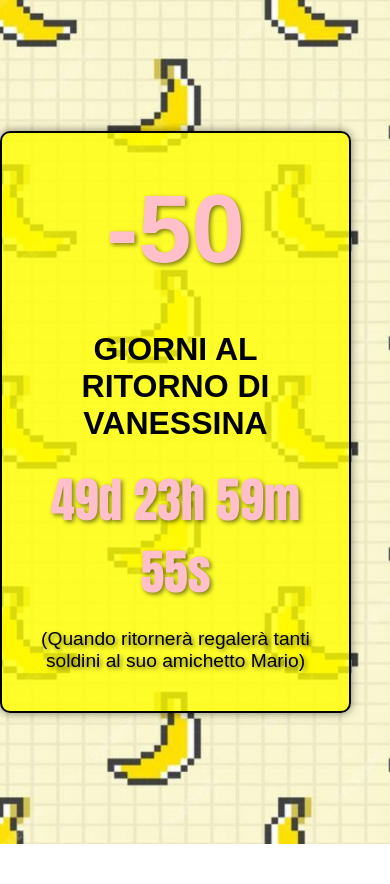
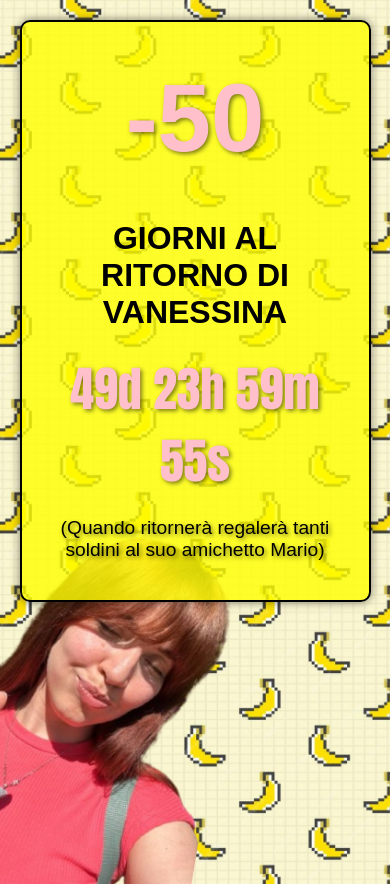
Before and after one commit to Nikosnakess/Progetto-Vanessa, a plain HTML site: page index.html in a window 390 px wide. Before the commit the page ends 844 px from the top, so only its background shows below. Drawn offline with Linux system fonts and the light colour scheme.

Commit message:
Update styles.css

```diff
--- a/styles.css
+++ b/styles.css
@@ -5,7 +5,7 @@ body, html {
 }
 
 .background {
-    background-image: url('Vane.jpg');
+    background-image: url('Vane.jpg'); /* Immagine di sfondo predefinita */
     background-size: cover;
     background-position: center;
     height: 100%;
@@ -13,6 +13,27 @@ body, html {
     justify-content: flex-end; /* Posiziona il contenitore a destra */
     align-items: center;
     padding-right: 10vw; /* Usa vw per una dimensione più reattiva */
+}
+
+/* Stili per i dispositivi mobili */
+@media only screen and (max-width: 768px) {
+    .background {
+        background-image: url('Vane-1080x1920.jpg'); /* Immagine di sfondo per dispositivi mobili */
+        justify-content: center; /* Centrato orizzontalmente */
+        align-items: flex-start; /* Allineamento in alto */
+        padding-right: 0; /* Rimuove il padding destro */
+        padding-top: 20px; /* Aggiunge margine in alto */
+        padding-bottom: 20px; /* Aggiunge margine in basso */
+    }
+
+    .container {
+        position: relative;
+        top: 0; /* Allinea il contenitore in alto */
+        margin: 0 auto; /* Centra il contenitore orizzontalmente */
+        padding: 20px;
+        width: 90%; /* Imposta una larghezza più piccola per i dispositivi mobili */
+        box-sizing: border-box; /* Include padding e bordo nella larghezza totale */
+    }
 }
 
 .container {
```
